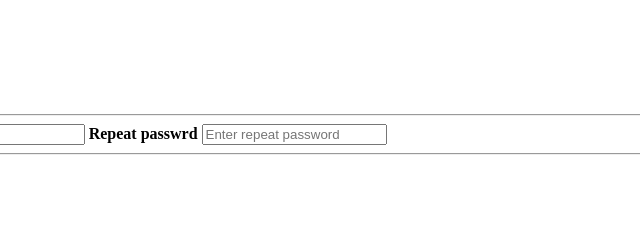
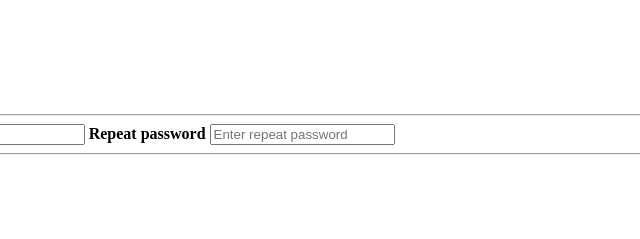
Before and after one commit to Blitz0-o/baohehe, a plain HTML site: page index.html in a window 1280 px wide. Shown: the top 239 px of the page, 412-1052 px from the left. Drawn offline with Linux system fonts and the light colour scheme.

Commit message:
homework

```diff
--- a/index.html
+++ b/index.html
@@ -15,7 +15,7 @@
     <input type="email" placeholder="Enter email">
     <label for="Password"><b>Password</b> </label>
     <input type="password" placeholder="Enter password">
-    <label for="Repeat Password"><b>Repeat passwrd</b> </label>
+    <label for="Repeat Password"><b>Repeat password</b> </label>
     <input type="Repeat password" placeholder="Enter repeat password">
     <hr>
 
```
